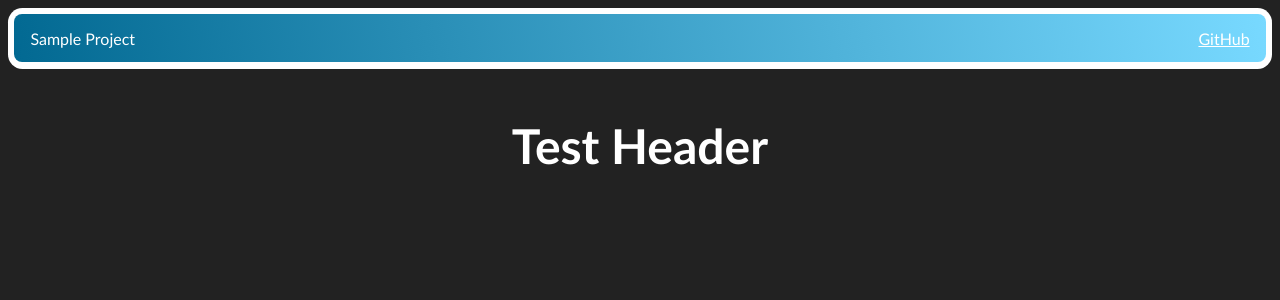
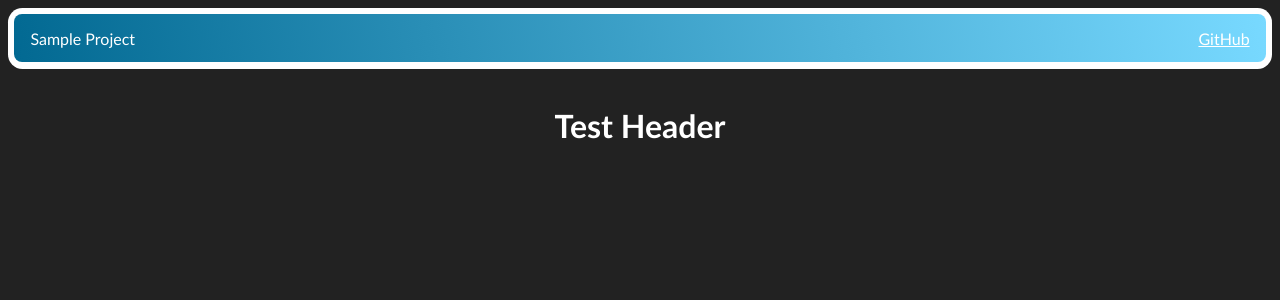
Before and after one commit to Fysheep/DK-Vue-Template, a Vue app: page / in a window 1280 px wide. Shown: the top 300 px of the page. Built offline with nearby package versions, Linux system fonts and the light colour scheme.

Commit message:
Cascade from last push

```diff
--- a/src/views/HomeView.vue
+++ b/src/views/HomeView.vue
@@ -13,6 +13,6 @@ export default {
 
 <template>
   <main class="dp-flex fd-c gap-3">
-    <h1 consoleheadline class="ta-center"> Test Header</h1>
+    <h1 class="ta-center"> Test Header</h1>
   </main>
 </template>
```
